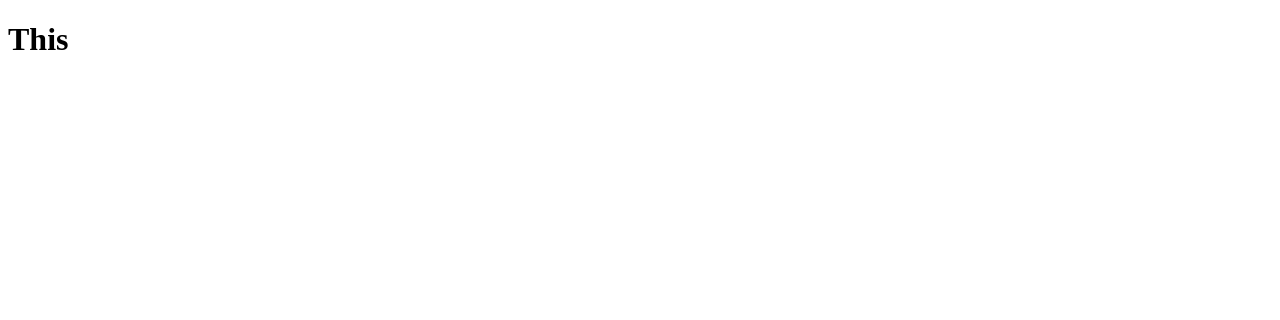
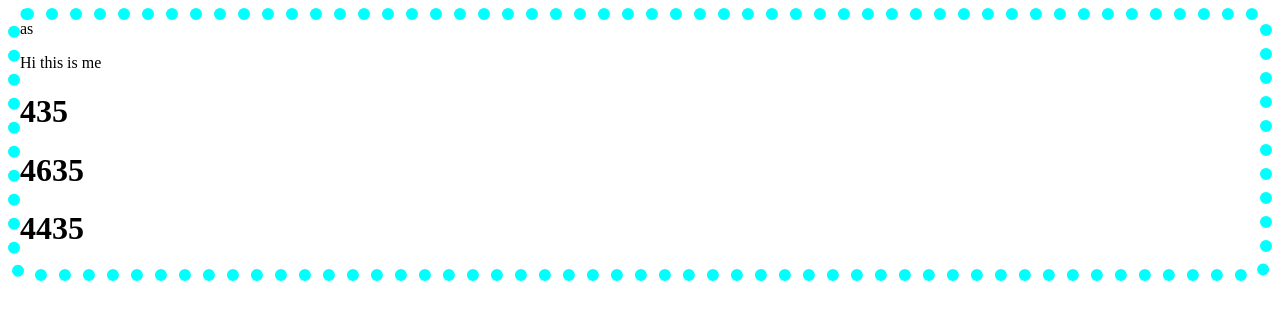
Before and after one commit to Tayyab-Hakro/Problem_Solved_by_me, a plain HTML site: page index.html in a window 1280 px wide. Drawn offline with Linux system fonts and the light colour scheme.

```diff
--- a/index.html
+++ b/index.html
@@ -4,9 +4,29 @@
     <meta charset="UTF-8">
     <meta name="viewport" content="width=device-width, initial-scale=1.0">
     <title>Document</title>
+    <style>
+.first{
+    border-radius: 20px;
+    border-width: 12px ; border-style:dotted;
+    margin: auto;
+border-color: aqua;
+}
+    </style>
 </head>
 <body>
-    <h1 class="first"> This</h1>
-    <script src="./script.js"></script>
+    <div class="first">
+        as
+        <div>
+        <p>Hi this is me</p>
+    </div>
+    <div>
+        <h1>435</h1>
+    </div>
+    <div>
+        <h1>4635</h1>
+    </div>    <div>
+        <h1>4435</h1>
+    </div>
+    </div>
 </body>
 </html>
```
Also changed, not shown: Q15.js (added, +16 -0 lines).
